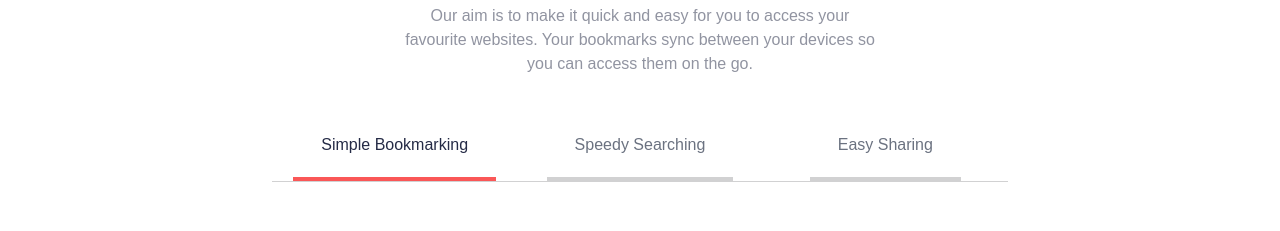
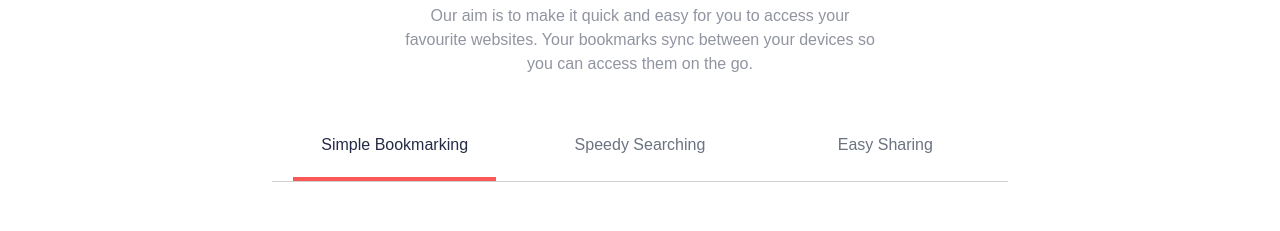
Before and after one commit to VickyAzola/BookmarkLandingPage, a Vue app: page / in a window 1280 px wide. Shown: the part 820-1051 px from the top of the page. Built offline with nearby package versions, Linux system fonts and the light colour scheme.

Commit message:
Update FeaturesCard.vue

```diff
--- a/src/components/FeaturesCard.vue
+++ b/src/components/FeaturesCard.vue
@@ -46,7 +46,7 @@ import BaseButton from './BaseButton.vue';
         >
             <button
                 @click="changeCard(index)"
-                :class="[ selected == index ? 'border-b-4 border-b-PrimarySoftRed text-VeryDarkBlue' : 'text-gray-500 border-b-4 border-b-[#d1d1d2]' ]"
+                :class="[ selected == index ? 'border-b-4 border-b-PrimarySoftRed text-VeryDarkBlue' : 'text-gray-500 border-b-4 border-b-white' ]"
                 class="py-2 lg:pb-5 px-5 lg:px-7 hover:text-PrimarySoftRed transition-all"
             >
                 {{ button.text }}
```
